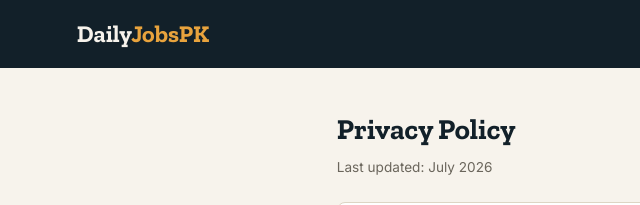
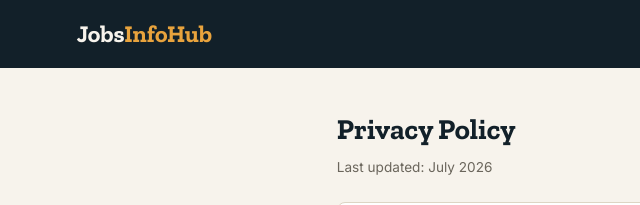
Before and after one commit to arsalannawaz42/job-board-app, a website: page job-board/public/privacy.html in a window 1280 px wide. Shown: the top 205 px of the page, 0-640 px from the left. Drawn offline with nearby package versions, Linux system fonts and the light colour scheme.

Commit message:
Update privacy.html

```diff
--- a/job-board/public/privacy.html
+++ b/job-board/public/privacy.html
@@ -3,13 +3,13 @@
 <head>
 <meta charset="UTF-8">
 <meta name="viewport" content="width=device-width, initial-scale=1.0">
-<title>Privacy Policy — DailyJobsPK</title>
+<title>Privacy Policy — Jobs Info Hub</title>
 <link rel="stylesheet" href="style.css">
 </head>
 <body>
 
 <header class="site-header">
-  <div class="logo">Daily<span>JobsPK</span></div>
+  <div class="logo">Jobs<span>InfoHub</span></div>
   <nav class="site-nav">
     <a href="index.html">Home</a>
     <a href="about.html">About Us</a>
```
